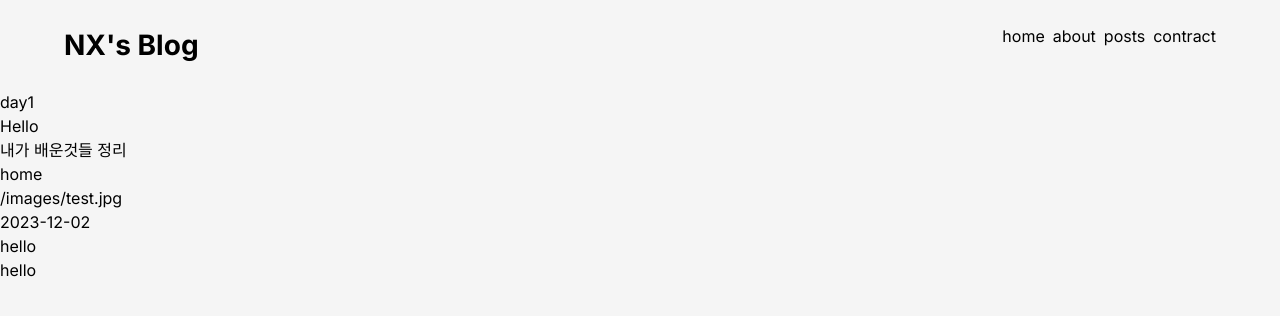
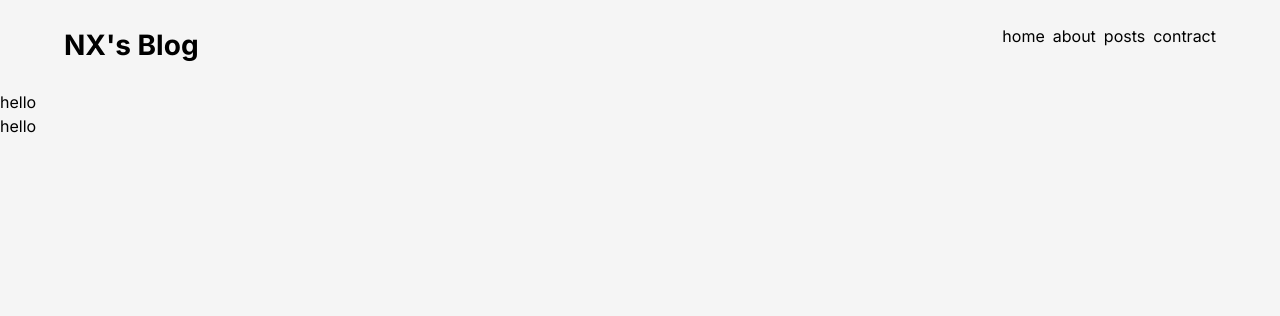
Before and after one commit to ysonbrian/nx-blog, a Next.js app: page /posts/day1 in a window 1280 px wide. Shown: the top 316 px of the page. Built offline with nearby package versions, Linux system fonts and the light colour scheme.

Commit message:
react-syntax-highlighter added

```diff
--- a/app/posts/[slug]/page.tsx
+++ b/app/posts/[slug]/page.tsx
@@ -5,28 +5,67 @@ import Post, { PostProp } from '@/app/components/Post'
 import Markdown from 'react-markdown'
 import ReactMarkdown from 'react-markdown'
 import remarkGfm from 'remark-gfm'
+import ReactSyntaxHighlighter, {
+  Prism as SyntaxHighlighter,
+} from 'react-syntax-highlighter'
+import { materialDark } from 'react-syntax-highlighter/dist/cjs/styles/prism'
+import Image from 'next/image'
 
 const PostPage = async ({ params }: { params: { slug: string } }) => {
   const { slug } = params
   const data = await getMdFile(slug)
   console.log('data', data)
-  //   const content = `
-  //   # 제목
+  const content = `
+    # 제목
 
-  //   ## 부제목
+    ## 부제목
 
-  //   이 문서는 Next.js에서 md 파일을 불러와서 react-markdown으로 보여주는 방법을 설명합니다.
-  // `
+    이 문서는 Next.js에서 md 파일을 불러와서 react-markdown으로 보여주는 방법을 설명합니다.
+  `
+  const markdown = '# Hi, *Pluto*!'
   return (
+    // <div>
+    //   <div>{data.slug}</div>
+    //   <div>{data.title}</div>
+    //   <div>{data.subtitle}</div>
+    //   <div>{data.category}</div>
+    //   <div>{data.img}</div>
+    //   <div>{data.date}</div>
+    //   {/* <Markdown>{data.content}</Markdown> */}
+    //   {/* <ReactMarkdown children={data.content} remarkPlugins={[remarkGfm]} /> */}
+    //   <Markdown>{markdown}</Markdown>
+    // </div>
     <div>
-      <div>{data.slug}</div>
-      <div>{data.title}</div>
-      <div>{data.subtitle}</div>
-      <div>{data.category}</div>
-      <div>{data.img}</div>
-      <div>{data.date}</div>
-      <Markdown>{data.content}</Markdown>
-      {/* <ReactMarkdown children={data.content} remarkPlugins={[remarkGfm]} /> */}
+      <ReactMarkdown
+        remarkPlugins={[remarkGfm]} // Allows us to have embedded HTML tags in our markdown
+        components={{
+          code({ node, inline, className, children, ...props }) {
+            const match = /language-(\w+)/.exec(className || '')
+            return !inline && match ? (
+              <ReactSyntaxHighlighter
+                language={match[1]}
+                PreTag='div'
+                {...props}
+                style={materialDark}
+              >
+                {String(children).replace(/\n$/, '')}
+              </ReactSyntaxHighlighter>
+            ) : (
+              <code {...props}>{children}</code>
+            )
+          },
+          img: (image) => (
+            <Image
+              src={image.src || ''}
+              alt={image.alt || ''}
+              width={500}
+              height={300}
+            />
+          ),
+        }}
+      >
+        {data.content}
+      </ReactMarkdown>
     </div>
   )
 }
--- a/package.json
+++ b/package.json
@@ -9,18 +9,24 @@
     "lint": "next lint"
   },
   "dependencies": {
+    "@mdx-js/loader": "^3.0.0",
+    "@mdx-js/react": "^3.0.0",
+    "@next/mdx": "^14.0.4",
+    "@types/mdx": "^2.0.10",
     "gray-matter": "^4.0.3",
     "next": "14.0.3",
     "react": "^18",
     "react-dom": "^18",
     "react-markdown": "^9.0.1",
     "react-multi-carousel": "^2.8.4",
+    "react-syntax-highlighter": "^15.5.0",
     "remark-gfm": "^4.0.0"
   },
   "devDependencies": {
     "@types/node": "^20",
     "@types/react": "^18",
     "@types/react-dom": "^18",
+    "@types/react-syntax-highlighter": "^15.5.11",
     "autoprefixer": "^10.0.1",
     "eslint": "^8",
     "eslint-config-next": "14.0.3",
```
Also changed, not shown: public/data/day3.md (+4 -0 lines), 2 other files (tests, documents, lock files or other folders).
